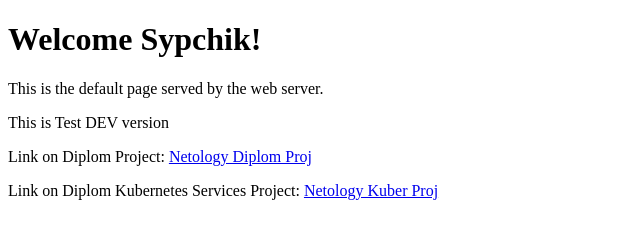
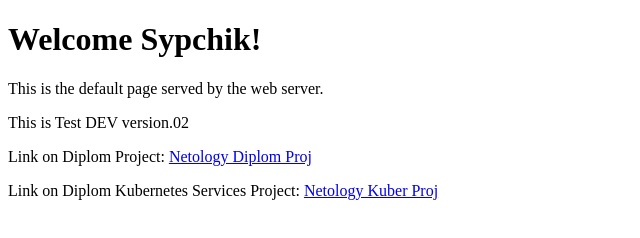
Before and after one commit to Borschik27/diplom-kube-svc, a plain HTML site: page app/index.html in a window 1280 px wide. Shown: the full height of the page, 0-640 px from the left. Drawn offline with Linux system fonts and the light colour scheme.

Commit message:
test all

```diff
--- a/app/index.html
+++ b/app/index.html
@@ -8,7 +8,7 @@
 <body>
     <h1>Welcome Sypchik!</h1>
     <p>This is the default page served by the web server.</p>
-    <p>This is Test DEV version</p>
+    <p>This is Test DEV version.02</p>
     <p>Link on Diplom Project: <a href="https://github.com/Borschik27/diplom">Netology Diplom Proj</a></p>
     <p>Link on Diplom Kubernetes Services Project: <a href="https://github.com/Borschik27/diplom-kube-svc">Netology Kuber Proj</a></p>
 </body>
```
